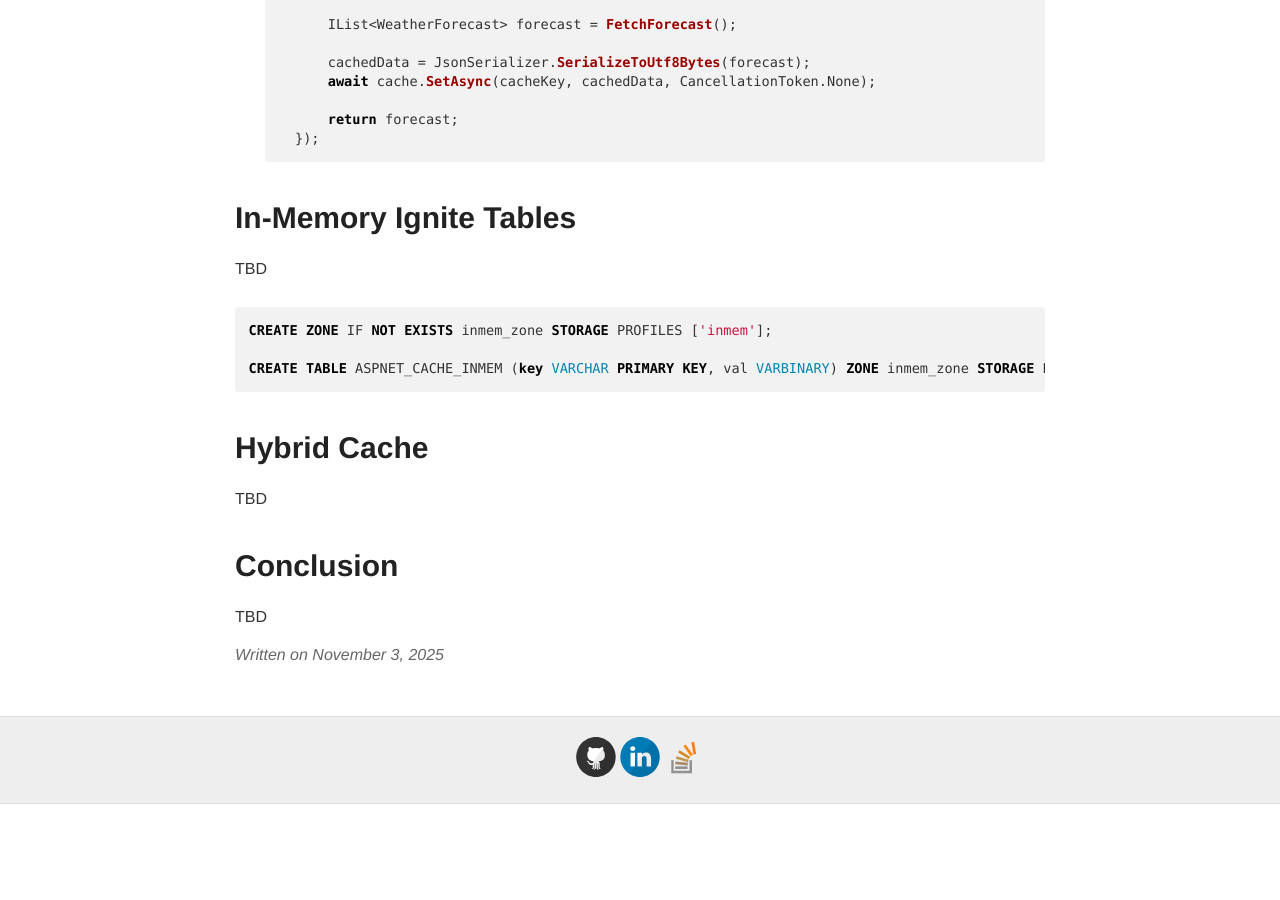
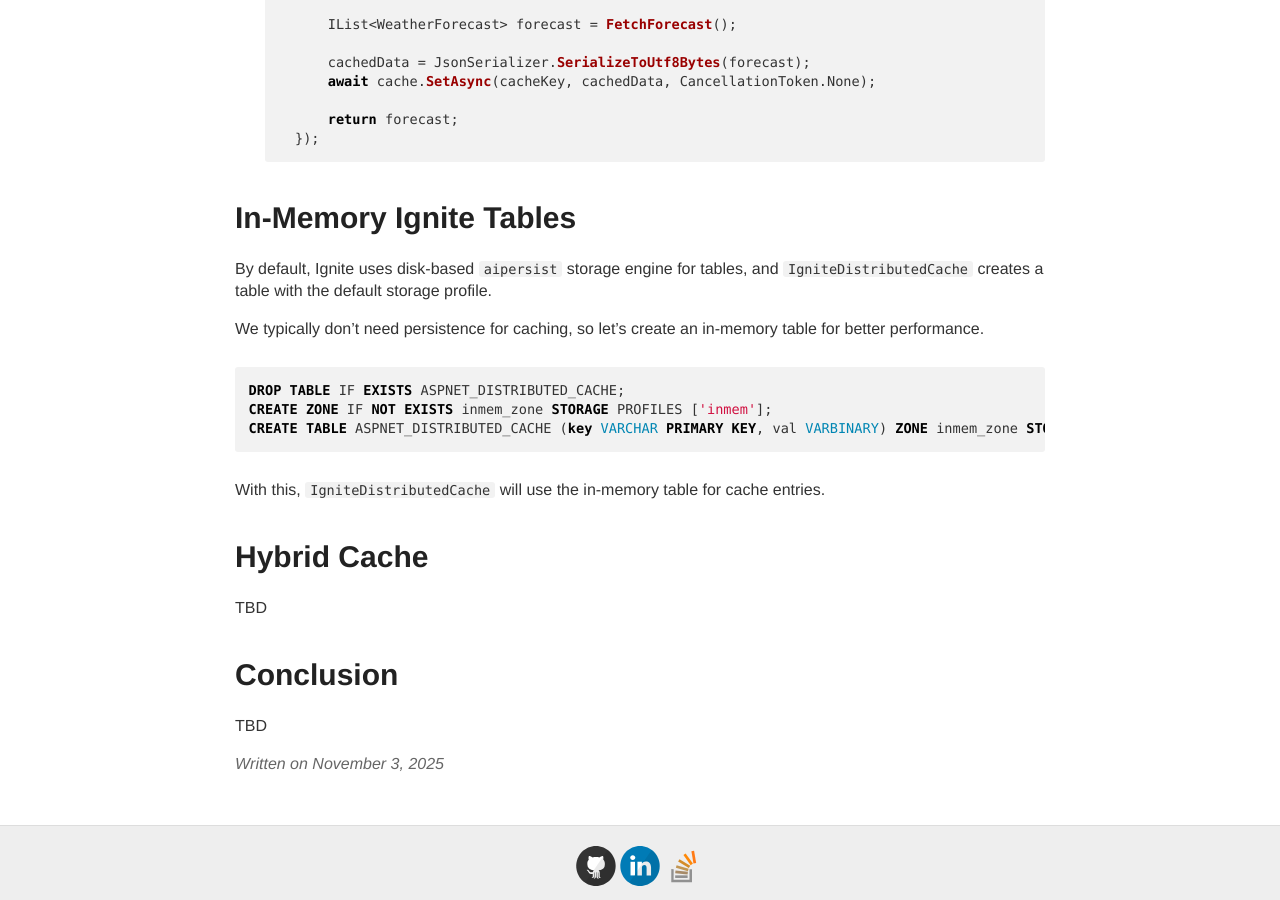
Before and after one commit to ptupitsyn/ptupitsyn.github.io, a Jekyll site: the page built from _posts/2025-11-25-Ignite-Distributed-Cache.md, in a window 1280 px wide and 900 px high, scrolled down 2273 px. Built offline with Jekyll 4.4.1, drawn with Linux system fonts in a browser that asks for light colours; before the commit the page ends 3077 px from its top, so only the background shows below that.

````diff
--- a/_posts/2025-11-25-Ignite-Distributed-Cache.md
+++ b/_posts/2025-11-25-Ignite-Distributed-Cache.md
@@ -107,13 +107,17 @@
 
 # In-Memory Ignite Tables
 
-TBD
+By default, Ignite uses disk-based `aipersist` storage engine for tables, and `IgniteDistributedCache` creates a table with the default storage profile.
+
+We typically don't need persistence for caching, so let's create an in-memory table for better performance.
 
 ```sql
+DROP TABLE IF EXISTS ASPNET_DISTRIBUTED_CACHE;
 CREATE ZONE IF NOT EXISTS inmem_zone STORAGE PROFILES ['inmem'];
+CREATE TABLE ASPNET_DISTRIBUTED_CACHE (key VARCHAR PRIMARY KEY, val VARBINARY) ZONE inmem_zone STORAGE PROFILE 'inmem';
+```
 
-CREATE TABLE ASPNET_CACHE_INMEM (key VARCHAR PRIMARY KEY, val VARBINARY) ZONE inmem_zone STORAGE PROFILE 'inmem';
-```
+With this, `IgniteDistributedCache` will use the in-memory table for cache entries.
 
 # Hybrid Cache
 
````
